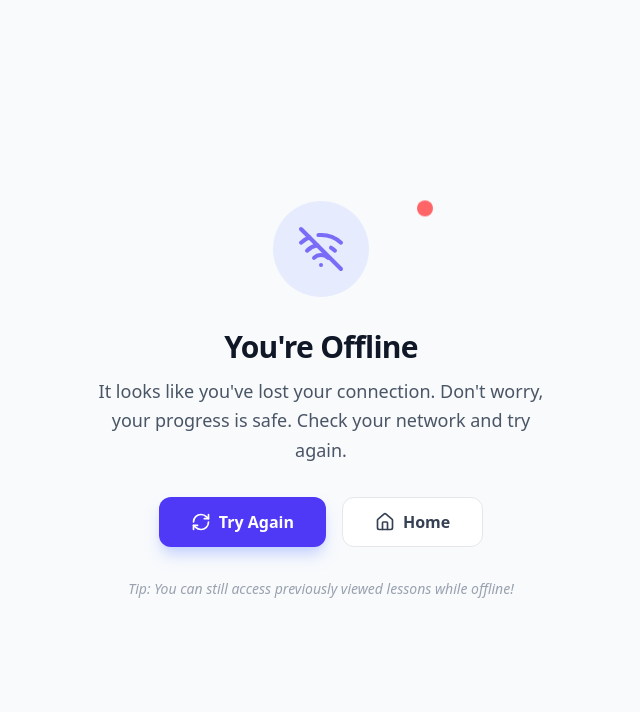
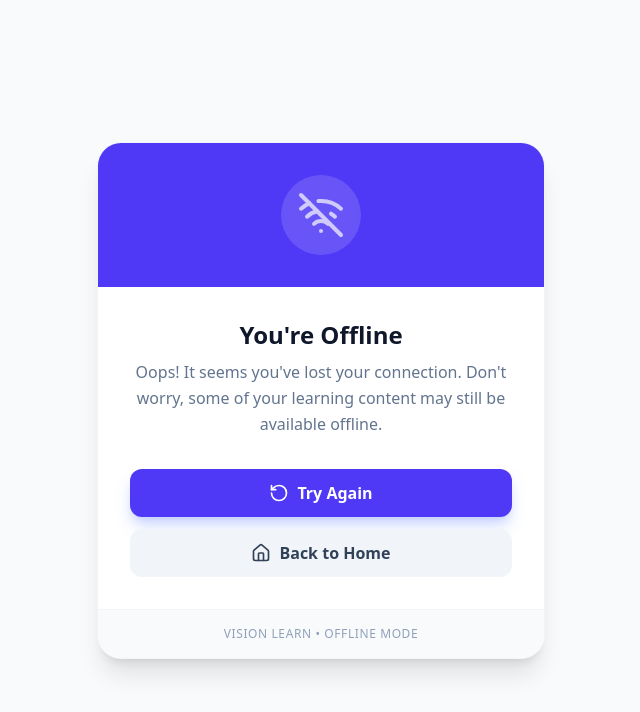
Before and after one commit to neek-singh/vision-learn, a Next.js app: page /offline in a window 1280 px wide. Shown: the top 712 px of the page, without its empty margins (319-959 px from the left). Built offline with nearby package versions, Linux system fonts and the light colour scheme.

Commit message:
fix: disable PWA and push registration in development mode

```diff
--- a/app/layout.tsx
+++ b/app/layout.tsx
@@ -14,23 +14,17 @@ const geistMono = Geist_Mono({
   display: 'swap',
 });
 
+import { PWARegistration } from "@/components/PWARegistration";
+import { InstallButton } from "@/components/InstallButton";
+
 export const metadata: Metadata = {
   metadataBase: new URL("https://learn.visionitinstitute.com"),
-  title: "Vision IT Computer Institute Learn Start",
-  description: "Official Learning Management System for Vision IT Computer Institute students.",
+  title: {
+    default: "Vision Learn",
+    template: "%s | Vision Learn"
+  },
+  description: "Official Learning Management System for Vision IT Computer Institute students. Access courses, track attendance, and stay connected.",
   manifest: "/manifest.json",
-  icons: {
-    icon: [
-      { url: "https://res.cloudinary.com/ddiooxxks/image/upload/f_auto,q_auto/logo_unnut8.png" },
-      { url: "https://res.cloudinary.com/ddiooxxks/image/upload/f_auto,q_auto/logo_unnut8.png", sizes: "32x32", type: "image/png" },
-      { url: "https://res.cloudinary.com/ddiooxxks/image/upload/f_auto,q_auto/logo_unnut8.png", sizes: "16x16", type: "image/png" },
-    ],
-    shortcut: "https://res.cloudinary.com/ddiooxxks/image/upload/f_auto,q_auto/logo_unnut8.png",
-    apple: [
-      { url: "https://res.cloudinary.com/ddiooxxks/image/upload/f_auto,q_auto/logo_unnut8.png" },
-      { url: "https://res.cloudinary.com/ddiooxxks/image/upload/f_auto,q_auto/logo_unnut8.png", sizes: "180x180", type: "image/png" },
-    ],
-  },
   appleWebApp: {
     capable: true,
     statusBarStyle: "default",
@@ -38,6 +32,15 @@ export const metadata: Metadata = {
   },
   formatDetection: {
     telephone: false,
+  },
+  icons: {
+    icon: [
+      { url: "/icons/icon-192.png", sizes: "192x192", type: "image/png" },
+      { url: "/icons/icon-512.png", sizes: "512x512", type: "image/png" },
+    ],
+    apple: [
+      { url: "/icons/icon-192.png", sizes: "192x192", type: "image/png" },
+    ],
   },
 };
 
@@ -47,9 +50,8 @@ export const viewport: Viewport = {
   initialScale: 1,
   maximumScale: 1,
   userScalable: false,
+  viewportFit: "cover",
 };
-
-import { PWARegistration } from "@/components/PWARegistration";
 
 export default function RootLayout({
   children,
@@ -63,6 +65,7 @@ export default function RootLayout({
     >
       <body className="min-h-full flex flex-col">
         <PWARegistration />
+        <InstallButton />
         {children}
       </body>
     </html>
--- a/app/offline/page.tsx
+++ b/app/offline/page.tsx
@@ -1,54 +1,53 @@
-'use client';
+"use client";
 
-import React from 'react';
-import { WifiOff, RefreshCw, Home } from 'lucide-react';
-import Link from 'next/link';
+import React from "react";
+import { WifiOff, RotateCcw, Home } from "lucide-react";
+import Link from "next/link";
 
 export default function OfflinePage() {
+  const handleRetry = () => {
+    window.location.reload();
+  };
+
   return (
-    <div className="min-h-screen bg-[#f8fafc] flex items-center justify-center p-4 font-sans">
-      <div className="max-w-md w-full text-center space-y-8">
-        {/* Illustration Area */}
-        <div className="relative flex justify-center">
-          <div className="w-24 h-24 bg-indigo-100 rounded-full flex items-center justify-center animate-pulse">
-            <WifiOff className="w-12 h-12 text-indigo-600" />
+    <div className="min-h-screen bg-slate-50 flex items-center justify-center p-4 font-sans">
+      <div className="max-w-md w-full bg-white rounded-3xl shadow-xl overflow-hidden border border-slate-100">
+        <div className="bg-indigo-600 p-8 flex justify-center">
+          <div className="bg-white/20 p-4 rounded-full backdrop-blur-sm animate-pulse">
+            <WifiOff className="w-12 h-12 text-white" />
           </div>
-          <div className="absolute top-0 right-1/4 w-4 h-4 bg-red-400 rounded-full animate-bounce" />
         </div>
 
-        {/* Text Content */}
+        <div className="p-8 text-center">
+          <h1 className="text-2xl font-bold text-slate-900 mb-2">You're Offline</h1>
+          <p className="text-slate-500 mb-8 leading-relaxed">
+            Oops! It seems you've lost your connection. Don't worry, some of your learning content may still be available offline.
+          </p>
+
           <div className="space-y-3">
-          <h1 className="text-3xl font-extrabold text-gray-900 tracking-tight">
-            You're Offline
-          </h1>
-          <p className="text-gray-600 text-lg leading-relaxed">
-            It looks like you've lost your connection. Don't worry, your progress is safe. Check your network and try again.
-          </p>
-        </div>
-
-        {/* Action Buttons */}
-        <div className="flex flex-col sm:flex-row gap-4 justify-center">
             <button
-            onClick={() => window.location.reload()}
-            className="flex items-center justify-center gap-2 px-8 py-3 bg-indigo-600 text-white rounded-xl font-semibold shadow-lg shadow-indigo-200 hover:bg-indigo-700 transition-all active:scale-95"
+              onClick={handleRetry}
+              className="w-full flex items-center justify-center gap-2 bg-indigo-600 hover:bg-indigo-700 text-white font-semibold py-3 px-6 rounded-xl transition-all active:scale-95 shadow-lg shadow-indigo-200"
             >
-            <RefreshCw className="w-5 h-5" />
+              <RotateCcw className="w-5 h-5" />
               Try Again
             </button>
 
             <Link
               href="/"
-            className="flex items-center justify-center gap-2 px-8 py-3 bg-white text-gray-700 border border-gray-200 rounded-xl font-semibold hover:bg-gray-50 transition-all active:scale-95"
+              className="w-full flex items-center justify-center gap-2 bg-slate-100 hover:bg-slate-200 text-slate-700 font-semibold py-3 px-6 rounded-xl transition-all"
             >
               <Home className="w-5 h-5" />
-            Home
+              Back to Home
             </Link>
           </div>
+        </div>
 
-        {/* Subtle Hint */}
-        <p className="text-sm text-gray-400 italic">
-          Tip: You can still access previously viewed lessons while offline!
+        <div className="bg-slate-50 p-4 text-center border-t border-slate-100">
+          <p className="text-xs text-slate-400 font-medium uppercase tracking-wider">
+            Vision Learn • Offline Mode
           </p>
+        </div>
       </div>
     </div>
   );
--- /dev/null
+++ b/components/InstallButton.tsx
@@ -0,0 +1,80 @@
+"use client";
+
+import React, { useEffect, useState } from "react";
+import { Download, X } from "lucide-react";
+
+export function InstallButton() {
+  const [deferredPrompt, setDeferredPrompt] = useState<any>(null);
+  const [isVisible, setIsVisible] = useState(false);
+
+  useEffect(() => {
+    const handleBeforeInstallPrompt = (e: Event) => {
+      // Prevent the mini-infobar from appearing on mobile
+      e.preventDefault();
+      // Stash the event so it can be triggered later.
+      setDeferredPrompt(e);
+      // Update UI notify the user they can install the PWA
+      setIsVisible(true);
+    };
+
+    window.addEventListener("beforeinstallprompt", handleBeforeInstallPrompt);
+
+    // Check if the app is already installed
+    if (window.matchMedia("(display-mode: standalone)").matches) {
+      setIsVisible(false);
+    }
+
+    return () => {
+      window.removeEventListener("beforeinstallprompt", handleBeforeInstallPrompt);
+    };
+  }, []);
+
+  const handleInstallClick = async () => {
+    if (!deferredPrompt) return;
+
+    // Show the install prompt
+    deferredPrompt.prompt();
+
+    // Wait for the user to respond to the prompt
+    const { outcome } = await deferredPrompt.userChoice;
+    console.log(`User response to the install prompt: ${outcome}`);
+
+    // We've used the prompt, and can't use it again, throw it away
+    setDeferredPrompt(null);
+    setIsVisible(false);
+  };
+
+  if (!isVisible) return null;
+
+  return (
+    <div className="fixed bottom-20 left-4 right-4 z-[100] md:bottom-8 md:left-auto md:right-8 md:w-80">
+      <div className="bg-white rounded-2xl shadow-2xl border border-slate-100 overflow-hidden animate-in fade-in slide-in-from-bottom-8 duration-500">
+        <div className="p-4 flex items-start gap-4">
+          <div className="bg-indigo-600 p-2.5 rounded-xl flex-shrink-0">
+            <Download className="w-5 h-5 text-white" />
+          </div>
+          <div className="flex-1 min-w-0">
+            <h3 className="text-sm font-bold text-slate-900">Install Vision Learn</h3>
+            <p className="text-xs text-slate-500 mt-0.5 line-clamp-2">
+              Add to your home screen for the best learning experience and offline access.
+            </p>
+          </div>
+          <button
+            onClick={() => setIsVisible(false)}
+            className="p-1 hover:bg-slate-100 rounded-lg transition-colors text-slate-400"
+          >
+            <X className="w-4 h-4" />
+          </button>
+        </div>
+        <div className="px-4 pb-4">
+          <button
+            onClick={handleInstallClick}
+            className="w-full bg-indigo-600 hover:bg-indigo-700 text-white text-xs font-bold py-2.5 px-4 rounded-xl transition-all active:scale-95 shadow-lg shadow-indigo-100"
+          >
+            Install Now
+          </button>
+        </div>
+      </div>
+    </div>
+  );
+}
--- a/hooks/usePushNotifications.ts
+++ b/hooks/usePushNotifications.ts
@@ -32,6 +32,7 @@ export function usePushNotifications(userId: string | null) {
   };
 
   const registerAndSubscribe = async () => {
+    if (process.env.NODE_ENV === 'development') return;
     if (!userId || !('serviceWorker' in navigator) || !('PushManager' in window)) return;
 
     try {
--- a/next.config.ts
+++ b/next.config.ts
@@ -4,8 +4,10 @@ const withPWA = require('next-pwa')({
   disable: process.env.NODE_ENV === 'development',
   register: true,
   skipWaiting: true,
-  // This allows us to merge your existing push notification worker
   importScripts: ['/sw-push.js'],
+  fallbacks: {
+    document: '/offline', // Fallback to /offline page when network fails
+  },
   runtimeCaching: [
     {
       urlPattern: /^https:\/\/res\.cloudinary\.com\/.*/i,
@@ -48,7 +50,7 @@ const withPWA = require('next-pwa')({
       }
     },
     {
-      urlPattern: /\/(?:dashboard|courses|lessons)\/.*$/i,
+      urlPattern: /\/(?:dashboard|courses|lessons|offline)\/.*$/i,
       handler: 'StaleWhileRevalidate',
       options: {
         cacheName: 'app-pages',
@@ -60,6 +62,7 @@ const withPWA = require('next-pwa')({
     }
   ]
 });
+
 
 const nextConfig: NextConfig = {
   images: {
--- /dev/null
+++ b/public/fallback-DPdV6Ey0N9ZQAUFm9hlVF.js
@@ -0,0 +1 @@
+(()=>{"use strict";self.fallback=async e=>"document"===e.destination?caches.match("/offline",{ignoreSearch:!0}):Response.error()})();
--- a/public/sw-push.js
+++ b/public/sw-push.js
@@ -1,20 +1,30 @@
+// Service Worker for Push Notifications
 self.addEventListener('push', function(event) {
   if (event.data) {
     const data = event.data.json();
     const options = {
       body: data.body,
-      icon: 'https://res.cloudinary.com/ddiooxxks/image/upload/f_auto,q_auto/logo_unnut8.png',
-      badge: 'https://res.cloudinary.com/ddiooxxks/image/upload/f_auto,q_auto/logo_unnut8.png',
+      icon: '/icons/icon-192.png',
+      badge: '/icons/icon-192.png',
       vibrate: [100, 50, 100],
       data: {
-        url: data.url || '/notifications'
+        dateOfArrival: Date.now(),
+        primaryKey: '1',
+        url: data.url || '/'
       },
       actions: [
-        { action: 'open', title: 'View Details' },
-        { action: 'close', title: 'Close' }
+        {
+          action: 'explore',
+          title: 'View Details',
+          icon: '/icons/icon-192.png'
+        },
+        {
+          action: 'close',
+          title: 'Close',
+          icon: '/icons/icon-192.png'
+        },
       ]
     };
-
     event.waitUntil(
       self.registration.showNotification(data.title, options)
     );
@@ -23,9 +33,13 @@ self.addEventListener('push', function(event) {
 
 self.addEventListener('notificationclick', function(event) {
   event.notification.close();
-  if (event.action === 'open' || !event.action) {
+  if (event.action === 'explore') {
     event.waitUntil(
       clients.openWindow(event.notification.data.url)
     );
+  } else {
+    event.waitUntil(
+      clients.openWindow('/')
+    );
   }
 });
```
Also changed, not shown: public/manifest.json. Lines whose indentation alone changed are shown as unchanged.
